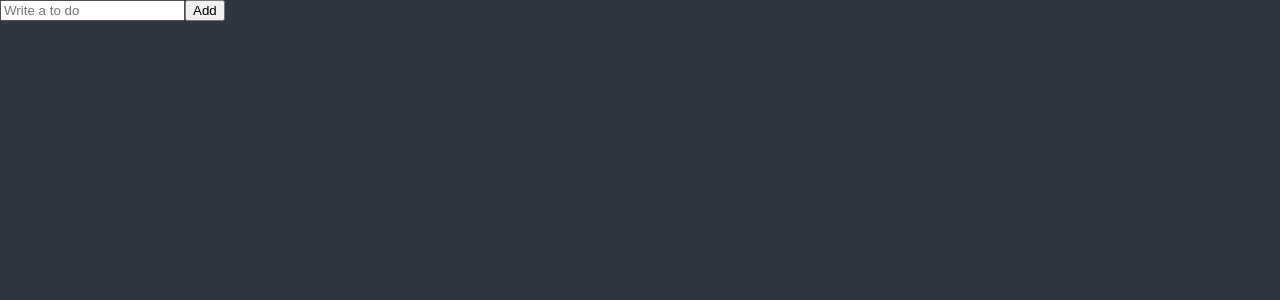
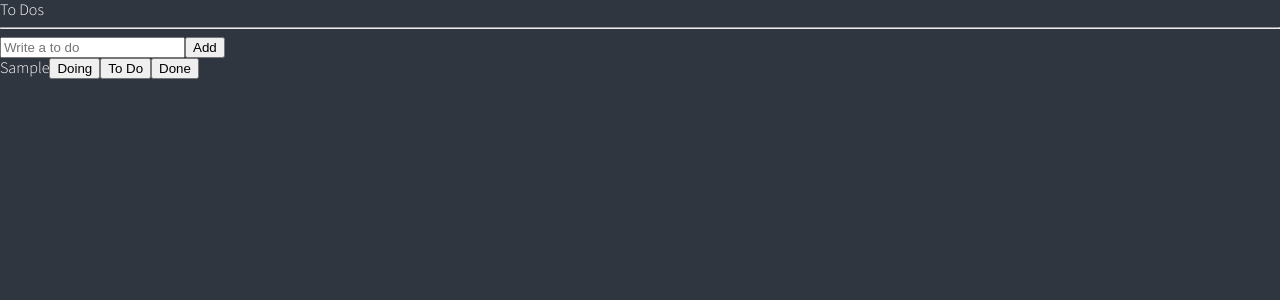
Before and after one commit to iamidlek/Exr-ReactMclass-todo, a React (Create React App) app: page / in a window 1280 px wide. Both pictures are taken after typing "Sample" into the empty fields and a click on the button "Add". Shown: the top 300 px of the page. Built offline with nearby package versions, Linux system fonts and the light colour scheme.

Commit message:
refactoring

```diff
--- /dev/null
+++ b/src/atoms.tsx
@@ -0,0 +1,12 @@
+import { atom } from "recoil";
+
+export interface IToDo {
+  text: string;
+  id: number;
+  category: "TO_DO" | "DOING" | "DONE";
+}
+
+export const toDoState = atom<IToDo[]>({
+  key: "toDo",
+  default: [],
+});
--- /dev/null
+++ b/src/components/CreateToDo.tsx
@@ -0,0 +1,32 @@
+import { useForm } from "react-hook-form";
+import { useSetRecoilState } from "recoil";
+import { toDoState } from "../atoms";
+
+interface IForm {
+  toDo: string;
+}
+
+function CreateToDo() {
+  const setToDos = useSetRecoilState(toDoState);
+  const { register, handleSubmit, setValue } = useForm<IForm>();
+  const handleValid = ({ toDo }: IForm) => {
+    setToDos((oldToDos) => [
+      { text: toDo, id: Date.now(), category: "TO_DO" },
+      ...oldToDos,
+    ]);
+    setValue("toDo", "");
+  };
+  return (
+    <form onSubmit={handleSubmit(handleValid)}>
+      <input
+        {...register("toDo", {
+          required: "Please write a To Do",
+        })}
+        placeholder="Write a to do"
+      />
+      <button>Add</button>
+    </form>
+  );
+}
+
+export default CreateToDo;
--- /dev/null
+++ b/src/components/ToDo.tsx
@@ -0,0 +1,14 @@
+import { IToDo } from "../atoms";
+
+function ToDo({ text }: IToDo) {
+  return (
+    <li>
+      <span>{text}</span>
+      <button>Doing</button>
+      <button>To Do</button>
+      <button>Done</button>
+    </li>
+  );
+}
+
+export default ToDo;
--- a/src/components/ToDoList.tsx
+++ b/src/components/ToDoList.tsx
@@ -1,28 +1,20 @@
-import { useForm } from "react-hook-form";
-
-interface IForm {
-  toDo: string;
-}
+import { useRecoilValue } from "recoil";
+import { toDoState } from "../atoms";
+import CreateToDo from "./CreateToDo";
+import ToDo from "./ToDo";
 
 function ToDoList() {
-  const { register, handleSubmit, setValue } = useForm<IForm>();
-  const handleValid = (data: IForm) => {
-    // 이름으로 register("toDo")
-    console.log(data.toDo);
-    // 인풋 비우기
-    setValue("toDo", "");
-  };
+  const toDos = useRecoilValue(toDoState);
   return (
     <div>
-      <form onSubmit={handleSubmit(handleValid)}>
-        <input
-          {...register("toDo", {
-            required: "Please write a To Do",
-          })}
-          placeholder="Write a to do"
-        />
-        <button>Add</button>
-      </form>
+      <h1>To Dos</h1>
+      <hr />
+      <CreateToDo />
+      <ul>
+        {toDos.map((toDo) => (
+          <ToDo key={toDo.id} {...toDo} />
+        ))}
+      </ul>
     </div>
   );
 }
```
Also changed, not shown: src/components/ToDoList copy.tsx (added, +52 -0 lines).
